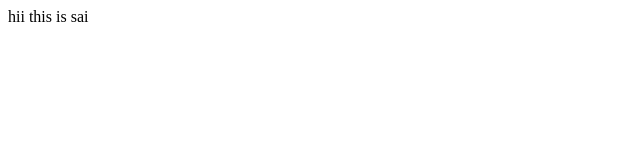
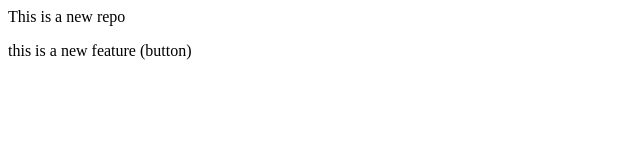
Before and after one commit to ram19984/local-repo, a plain HTML site: page index.html in a window 1280 px wide. Shown: the whole page, without its empty margins (0-640 px from the left). Drawn offline with Linux system fonts and the light colour scheme.

```diff
--- a/index.html
+++ b/index.html
@@ -1 +1,2 @@
-<p> hii this is sai</p>
+<p>This is a new repo</p>
+<p>this is a new feature (button)</p>
```
